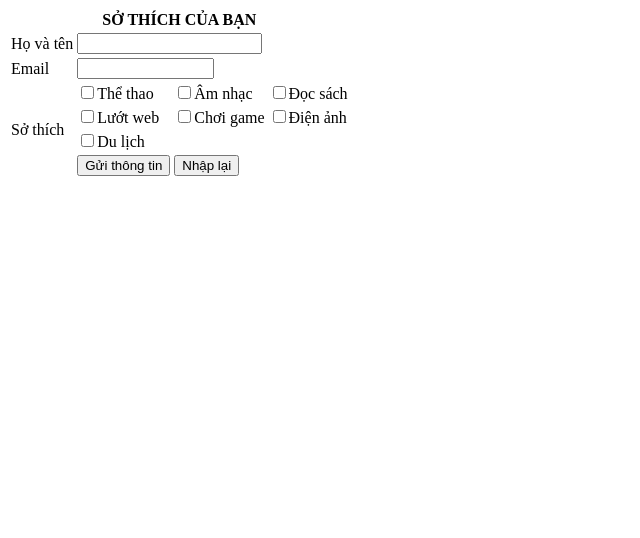
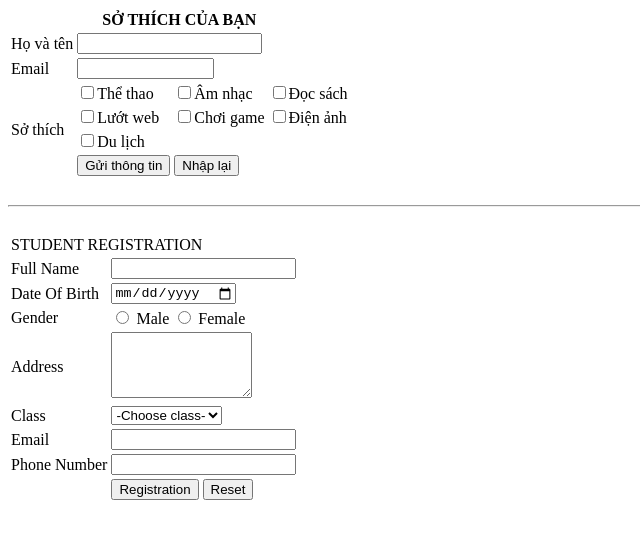
Before and after one commit to crew52/C1024G1-CodeGym, a website: page module1/5-HTML-Form-Table/createFormBasic2.html in a window 1280 px wide. Shown: the whole page, without its empty margins (0-640 px from the left). Drawn offline with Linux system fonts and the light colour scheme.

Commit message:
add form basic 2 (p2)

```diff
--- a/module1/5-HTML-Form-Table/createFormBasic2.html
+++ b/module1/5-HTML-Form-Table/createFormBasic2.html
@@ -5,6 +5,7 @@
     <title>Form Basic 2</title>
 </head>
 <body>
+<!--P1-->
 <form action="" method="get">
     <table>
         <tr>
@@ -43,4 +44,62 @@
     </table>
 </form>
 </body>
+<br>
+<hr>
+<br>
+
+<!--P2-->
+<form action="" method="get">
+    <table>
+        <tr>
+            <td colspan="2">STUDENT REGISTRATION</td>
+        </tr>
+        <tr>
+            <td><label for="name1">Full Name</label></td>
+            <td><input type="text" name="name1" id="name1"></td>
+        </tr>
+        <tr>
+            <td><label for="dateOfBirth">Date Of Birth</label></td>
+            <td><input type="date" name="dateOfBirth" id="dateOfBirth"></td>
+        </tr>
+        <tr>
+            <td><label>Gender</label></td>
+            <td>
+                <input type="radio" name="Gender" id="male"> Male
+                <input type="radio" name="Gender" id="female"> Female
+            </td>
+        </tr>
+        <tr>
+            <td><label for="address">Address</label></td>
+            <td><textarea name="address" id="address" cols="15" rows="4"></textarea></td>
+        </tr>
+        <tr>
+            <td><label for="class">Class</label></td>
+            <td>
+                <select name="class" id="class">
+                    <option>-Choose class-</option>
+                    <option value="a1">A1</option>
+                    <option value="a2">A2</option>
+                    <option value="a3">A3</option>
+                </select>
+            </td>
+        </tr>
+        <tr>
+            <td><label for="email1">Email</label></td>
+            <td><input type="email" name="email1" id="email1"></td>
+        </tr>
+        <tr>
+            <td ><label for="phoneNumber">Phone Number</label></td>
+            <td><input type="tel" name="phoneNumber" id="phoneNumber"></td>
+        </tr>
+        <tr>
+            <td></td>
+            <td>
+                <button type="submit">Registration</button>
+                <button type="submit">Reset</button>
+            </td>
+        </tr>
+    </table>
+
+</form>
 </html>
```
